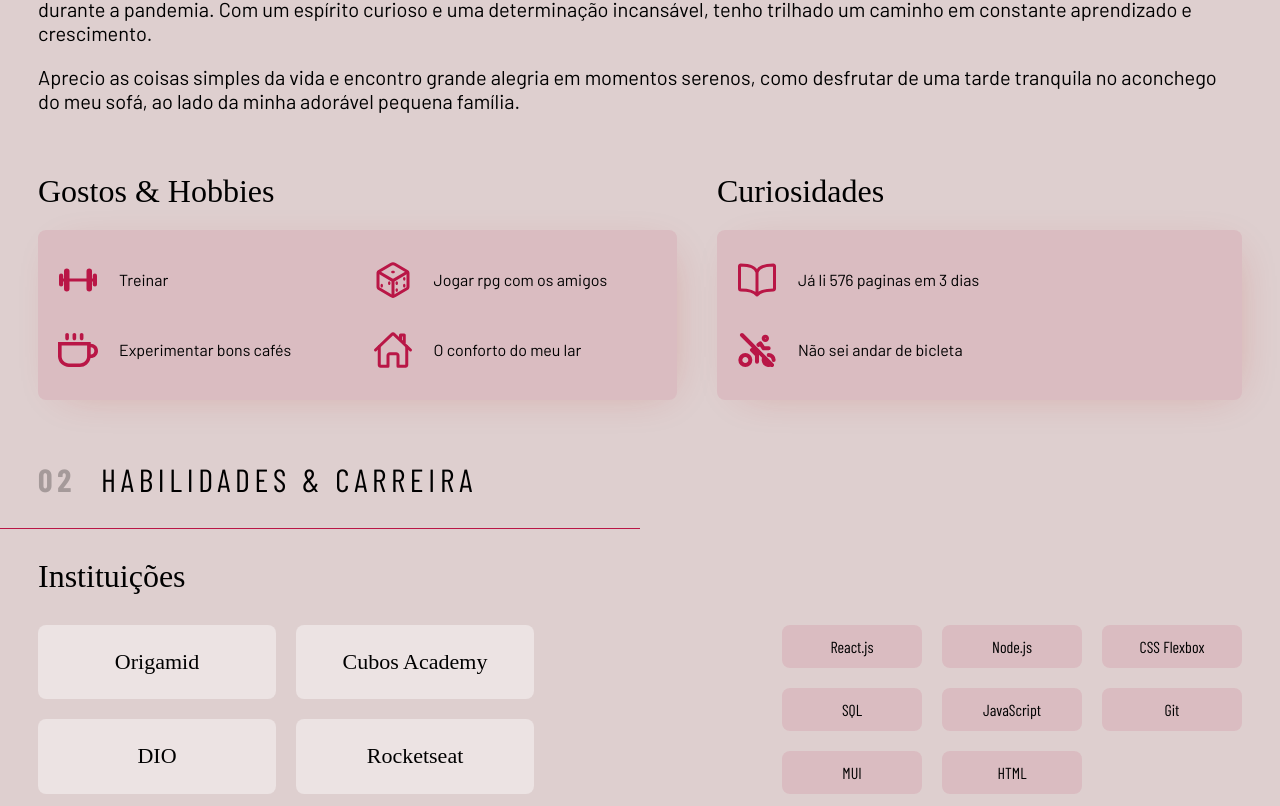
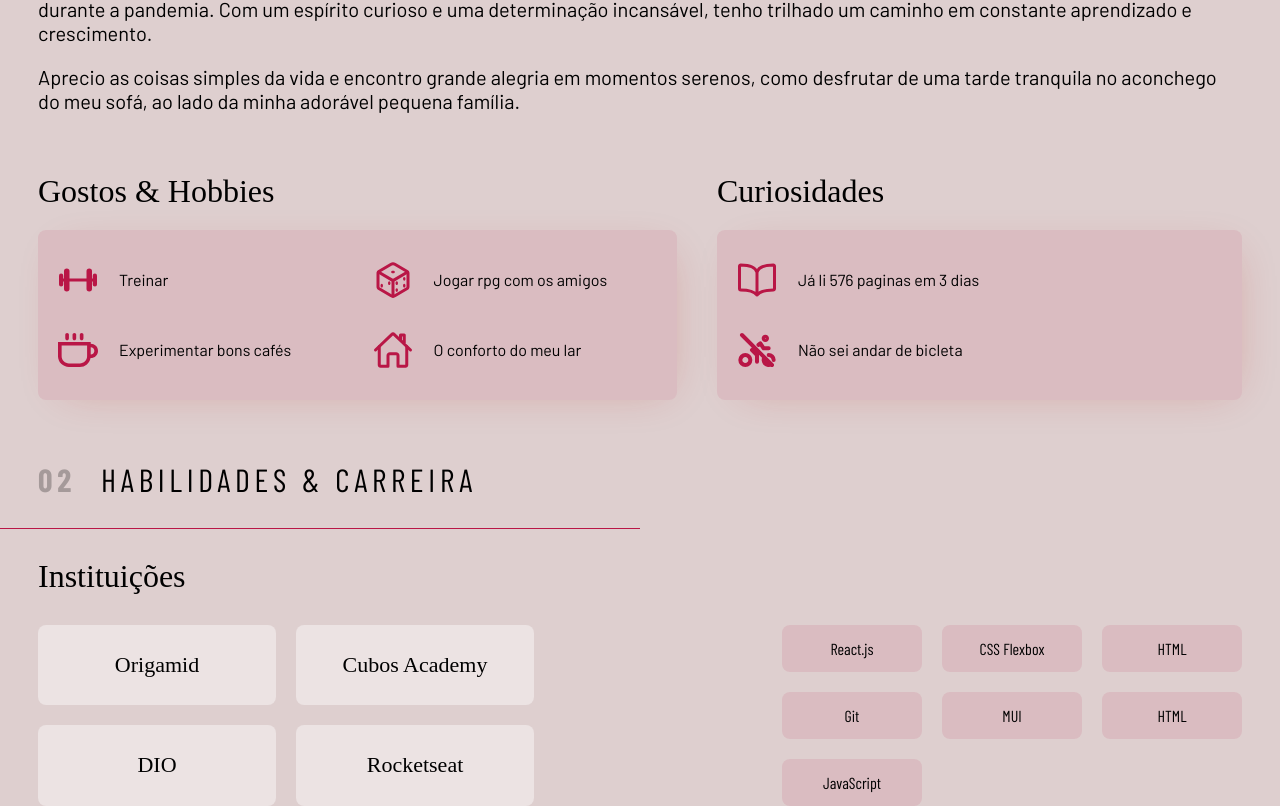
Before and after one commit to TayAmorim/MeuPerfil.emFoco, a React (Vite) app: page / in a window 1280 px wide. Shown: the part 900-1706 px from the top of the page. Built offline with nearby package versions, Linux system fonts and the light colour scheme; a web font is replaced by a local one.

Commit message:
feature função clicar no botão das instituições para as respectivas habilidades ficarem ativa, obs: ainda falta terminar

```diff
--- a/src/App.css
+++ b/src/App.css
@@ -96,13 +96,13 @@ html {
 }
 
 .cardActive {
-  background: var(--bgActive);
+  background: var(--bgActive) !important;
   color: var(--white);
   font-weight: bold;
 }
 
 .buttonActive {
-  background: var(--bgActive);
+  background: var(--bgActive) !important;
   font-weight: bold;
   color: var(--white);
 }
--- a/src/components/Button.jsx
+++ b/src/components/Button.jsx
@@ -1,8 +1,12 @@
 /* eslint-disable react/prop-types */
 import styles from "./Button.module.css";
 
-function Button({ children, className }) {
-  return <button className={` ${styles.button}`}>{children}</button>;
+function Button({ children, onClick }) {
+  return (
+    <button onClick={onClick} className={` ${styles.button}`}>
+      {children}
+    </button>
+  );
 }
 
 export default Button;
--- a/src/components/Button.module.css
+++ b/src/components/Button.module.css
@@ -1,6 +1,5 @@
 button {
   min-width: 238px;
-  padding-block: 10px;
   border-radius: 8px;
   border: none;
   cursor: pointer;
@@ -12,7 +11,3 @@ button {
   background: var(--bgSecondary);
   font-family: var(--heading);
 }
-
-.button:hover {
-  border: 1px solid var(--highlightPrimary);
-}
--- a/src/components/Skills.jsx
+++ b/src/components/Skills.jsx
@@ -1,19 +1,47 @@
+import { useState } from "react";
 import Button from "./Button";
 import styles from "./Skills.module.css";
 import TitleContainer from "./TitleContainer";
 
 function Skills() {
+  const [addedClass, setAddedClass] = useState(false);
   const institutions = ["Origamid", "Cubos Academy", "DIO", "Rocketseat"];
-  const skills = [
-    "React.js",
-    "Node.js",
-    "CSS  Flexbox",
-    "SQL",
-    "JavaScript",
-    "Git",
-    "MUI",
-    "HTML",
-  ];
+  const [skills, setSkills] = useState([
+    {
+      name: "React.js",
+      status: false,
+      institutions: "Origamid, Cubos Academy",
+    },
+    { name: "CSS  Flexbox", status: false, institutions: "Origamid" },
+    { name: "HTML", status: false, institutions: "" },
+    { name: "Git", status: false, institutions: "" },
+    { name: "MUI", status: false, institutions: "" },
+    { name: "HTML", status: false, institutions: "" },
+    { name: "JavaScript", status: false, institutions: "" },
+  ]);
+
+  function handleClickInstitutions({ target }) {
+    if (target.classList.contains("buttonActive")) {
+      target.classList.remove("buttonActive");
+      setAddedClass(false);
+    }
+    if (!addedClass) {
+      target.classList.add("buttonActive");
+      setSkills((state) => {
+        return state.map((value) => {
+          if (value.institutions.includes(target.innerText)) {
+            return {
+              ...value,
+              status: true,
+            };
+          }
+          return value;
+        });
+      });
+
+      setAddedClass(true);
+    }
+  }
 
   return (
     <section className={`container ${styles.skills}`}>
@@ -22,15 +50,22 @@ function Skills() {
       <div className={styles.containerGroup}>
         <div className={styles.groupButton}>
           {institutions.map((instit, index) => (
-            <Button className="buttonActive" key={index}>
+            <Button
+              onClick={(e) => handleClickInstitutions(e)}
+              className="buttonActive"
+              key={index}
+            >
               {instit}
             </Button>
           ))}
         </div>
         <div className={styles.groupSkill}>
           {skills.map((skill, index) => (
-            <div key={index} className={`${styles.card}`}>
-              {skill}
+            <div
+              key={index}
+              className={`${skill.status && "cardActive"} ${styles.card}`}
+            >
+              {skill.name}
             </div>
           ))}
         </div>
--- a/src/components/Skills.module.css
+++ b/src/components/Skills.module.css
@@ -21,7 +21,7 @@
 
 .card {
   width: 140px;
-  padding-block: 12px;
+  padding-block: 14px;
   background: var(--bgCard);
   font-family: var(--heading2);
   text-align: center;
```
